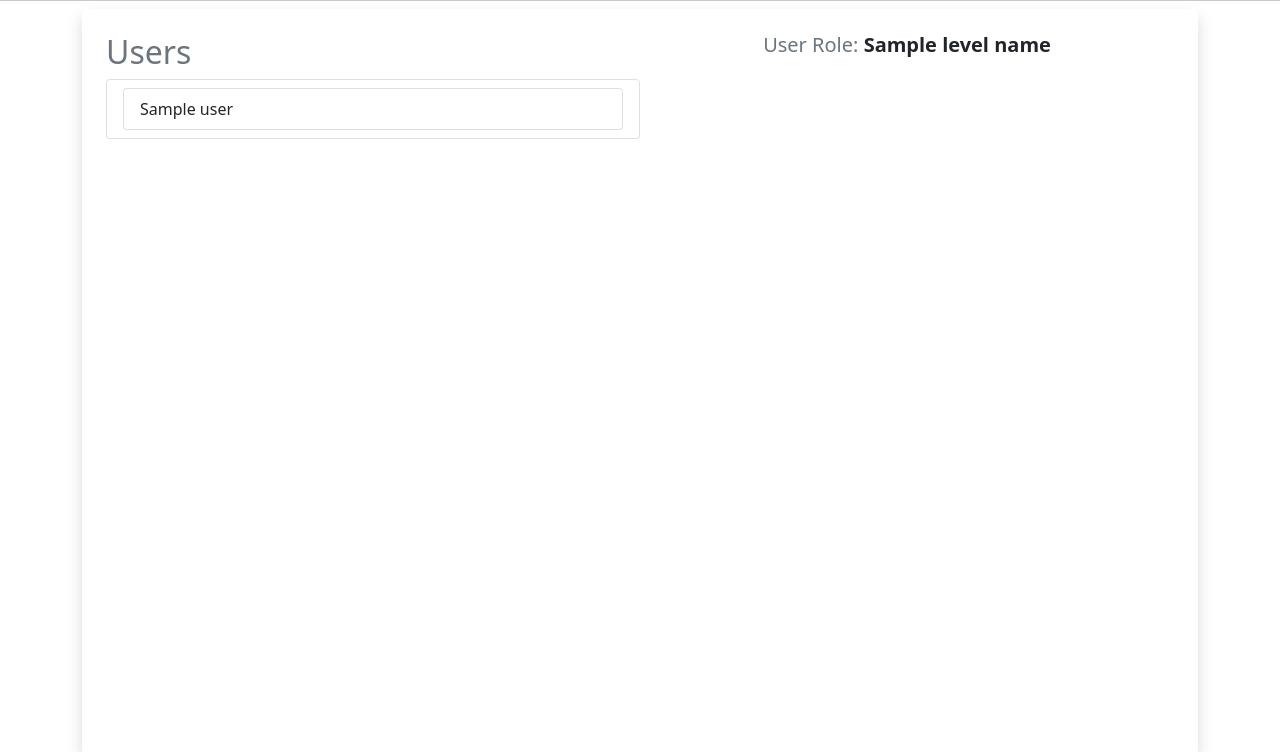
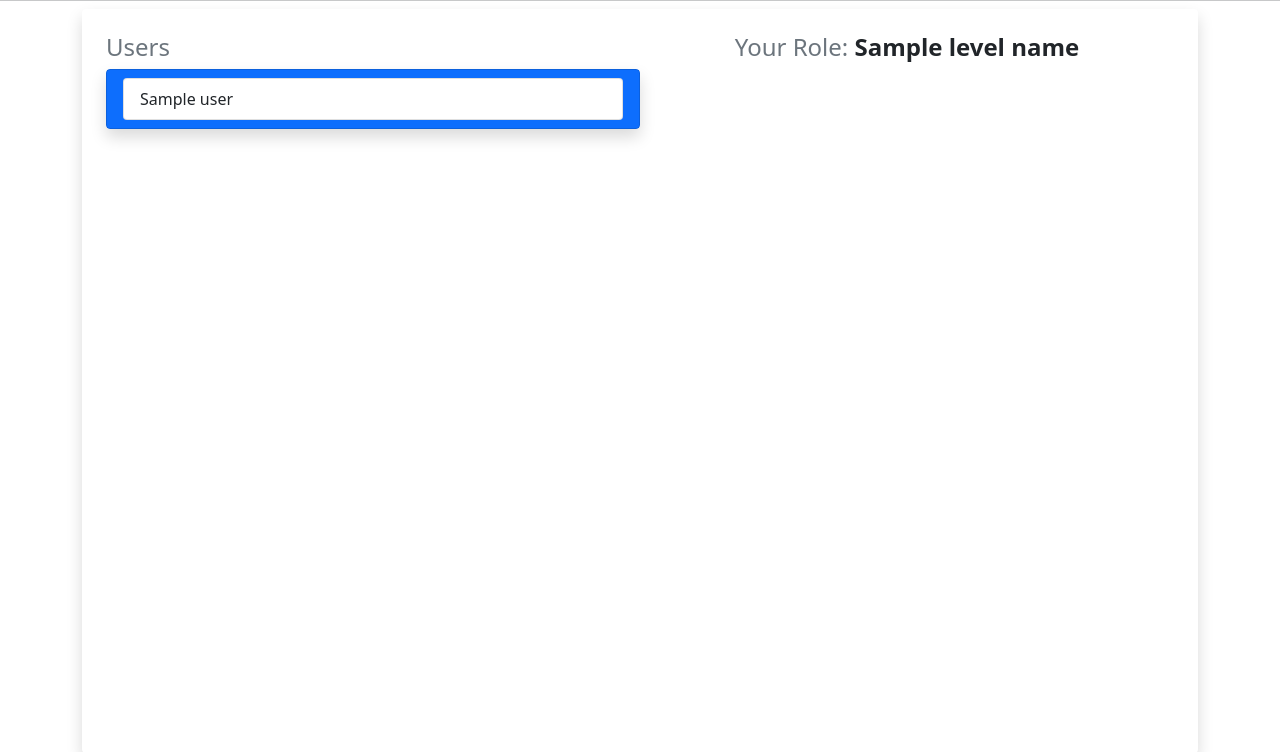
Before and after one commit to Sepehr-Glpz/django-app, a Django app: template core/management/templates/management/home.html in a window 1280 px wide. Shown: the part 58-810 px from the top of the page. Run offline with Django 4.2, Linux system fonts and the light colour scheme; the template is opened without the code that fills it: most values are stand-ins (such as "Sample title", 1, 10 or a date in 2020).

Commit message:
finished project

```diff
--- a/core/management/templates/management/home.html
+++ b/core/management/templates/management/home.html
@@ -3,12 +3,12 @@
 {% block content %}
 <article class="bg-body shadow rounded d-flex justify-content-between p-4 mt-2 mb-5 h-100">
     <section class="w-50 d-flex flex-column">
-        <h2 class="text-secondary">
+        <h4 class="text-secondary">
             Users
-        </h2>
-        <ul class="list-group overflow-auto h-50">
+        </h4>
+        <ul class="list-group overflow-auto mh-50 shadow">
             {% for user in users %}
-            <li class="list-group-item">
+            <li class="list-group-item bg-primary rounded">
                 <a class="list-group-item list-group-item-action" href="
         {% if user.id == current_id %}
             {% url 'info' %}
@@ -23,9 +23,9 @@
         </ul>
     </section>
     <section class="w-50 d-flex flex-column align-items-center justify-content-start">
-        <h5 class="text-secondary">
-            User Role: <strong class="text-dark">{{level_name}}</strong>
-        </h5>
+        <h4 class="text-secondary">
+            Your Role: <strong class="text-dark">{{level_name}}</strong>
+        </h4>
     </section>
 </article>
 {% endblock %}
```
Also changed, not shown: core/db.sqlite3.
